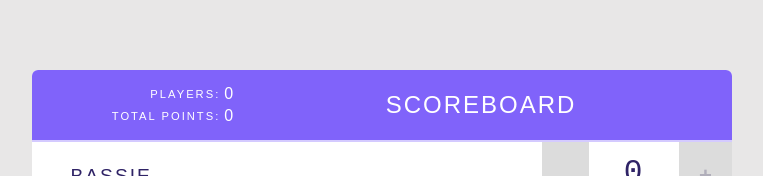
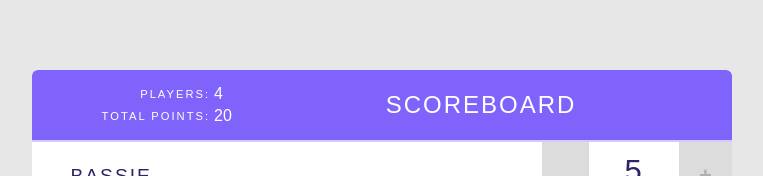
Before and after one commit to bassiebangura/scoreboard-app, a React (Create React App) app: page / in a window 1280 px wide. Shown: the top 176 px of the page, without its empty margins (258-1021 px from the left). Built offline with nearby package versions, Linux system fonts and the light colour scheme.

Commit message:
Implement working version Stats components.

```diff
--- a/src/components/App.js
+++ b/src/components/App.js
@@ -9,12 +9,12 @@ class App extends React.Component {
     players: [
       {
         name: "Bassie",
-        score: 0,
+        score: 5,
         id: 1
       },
-      { name: "Joseph", score: 0, id: 2 },
-      { name: "Junior", score: 0, id: 3 },
-      { name: "Bangura", score: 0, id: 4}
+      { name: "Joseph", score: 5, id: 2 },
+      { name: "Junior", score: 5, id: 3 },
+      { name: "Bangura", score: 5, id: 4}
     ]
   };
 
@@ -48,7 +48,7 @@ class App extends React.Component {
   render() {
     return (
       <div className="scoreboard">
-        <Header title="Scoreboard" totalPlayers={this.state.players.length} />
+        <Header title="Scoreboard" players={this.state.players} />
 
         {this.state.players.map((player, index) => (
           <Player
--- a/src/components/Header.js
+++ b/src/components/Header.js
@@ -4,7 +4,7 @@ import Stats from "./Stats";
 const Header = props => {
     return (
       <header>
-        <Stats />
+        <Stats players={props.players} />
         <h1>{props.title}</h1>
 
       </header>
--- a/src/components/Stats.js
+++ b/src/components/Stats.js
@@ -1,20 +1,26 @@
 import React from "react";
-const Stats = (props) => {
+
+const Stats = props => {
+  let totalNumberPlayers = props.players.length;
+
+  //use the reduce() to calculate the total points of all the players.
+  let totalPoints = props.players.reduce((total, player) => {
+      return total + player.score
+  }, 0);
   return (
     <table className="stats">
       <tbody>
         <tr>
-                <td>Players:</td>
-                <td>0</td>
+          <td>Players: </td>
+          <td>{totalNumberPlayers}</td>
         </tr>
         <tr>
           <td>Total Points:</td>
-                <td>0</td>
+          <td>{totalPoints}</td>
         </tr>
       </tbody>
     </table>
-)
-}
-
+  );
+};
 
 export default Stats;
```
Lines whose indentation alone changed are shown as unchanged.
